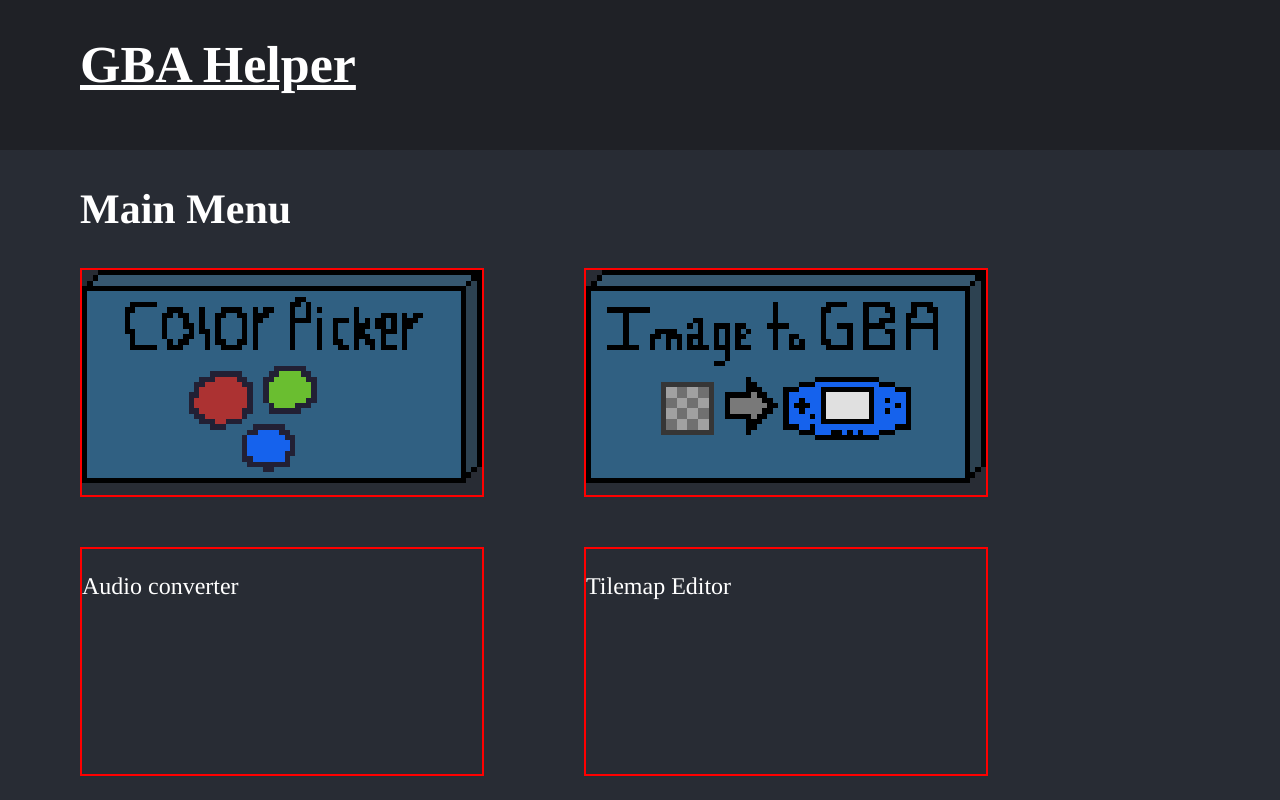
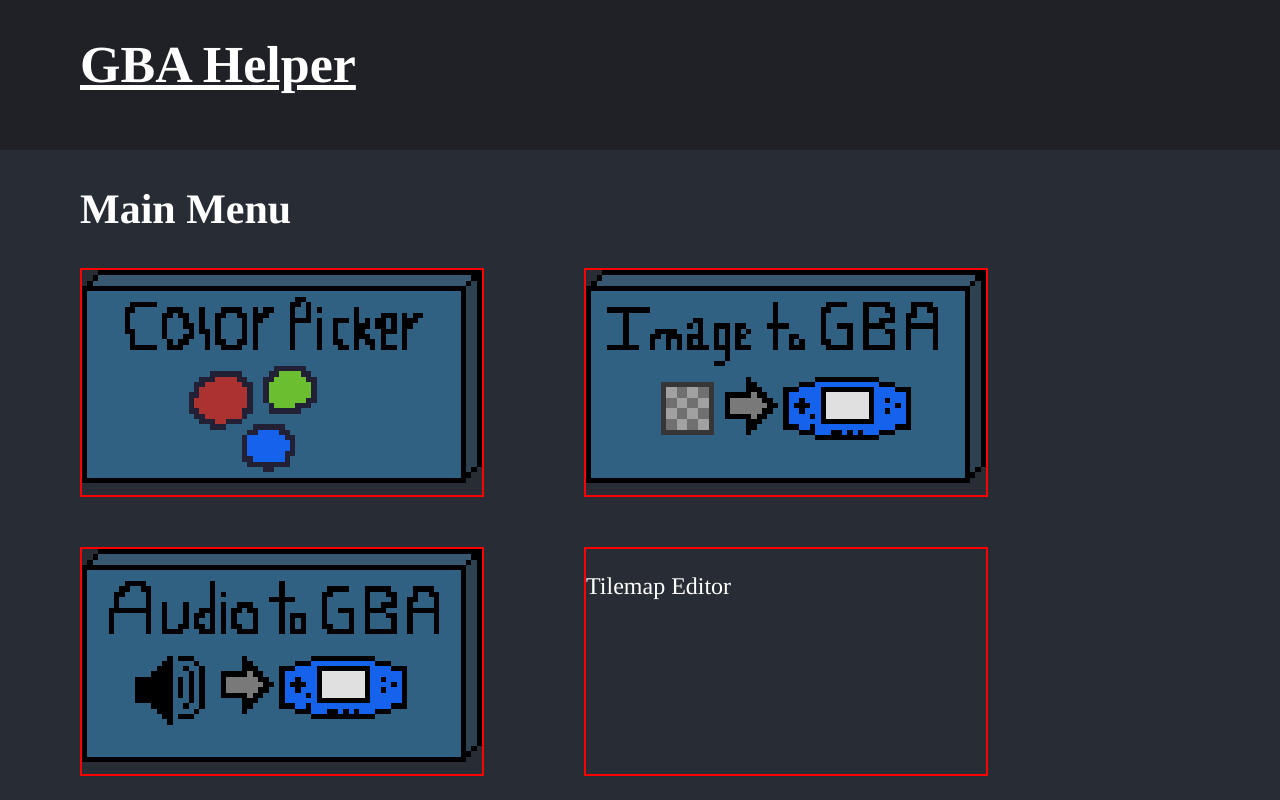
Before and after one commit to isaact23/gba-helper, a React (Create React App) app: page / in a window 1280 px wide. Built offline with nearby package versions, Linux system fonts and the light colour scheme.

Commit message:
Add audio converter image

```diff
--- a/src/Components/Pages/MainMenu/MainMenu.js
+++ b/src/Components/Pages/MainMenu/MainMenu.js
@@ -24,7 +24,9 @@
                     </div>
                 </Link>
                 <div className="MainMenu-optionBox">
-                    <p>Audio converter</p>
+                    <div className="pixelart">
+                        <img src="/img/audioConverter.png" alt="Audio Converter"/>
+                    </div>
                 </div>
                 <div className="MainMenu-optionBox">
                     <p>Tilemap Editor</p>
```
Also changed, not shown: public/img/audioConverter.png (added).
